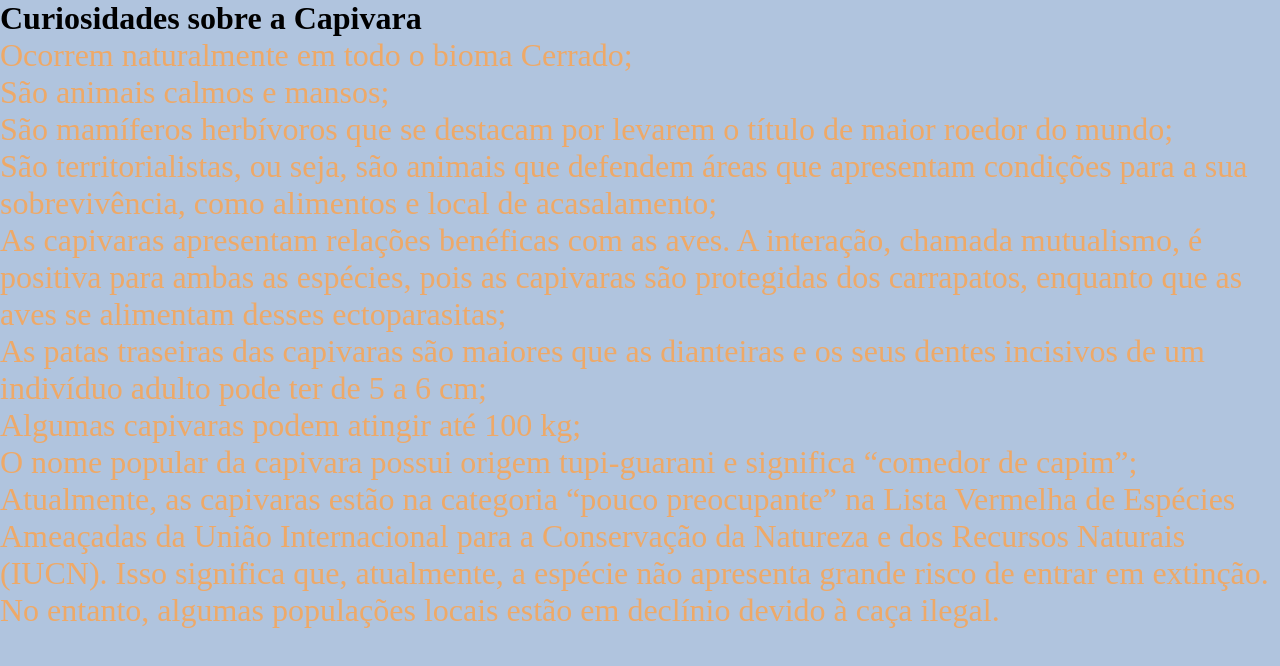
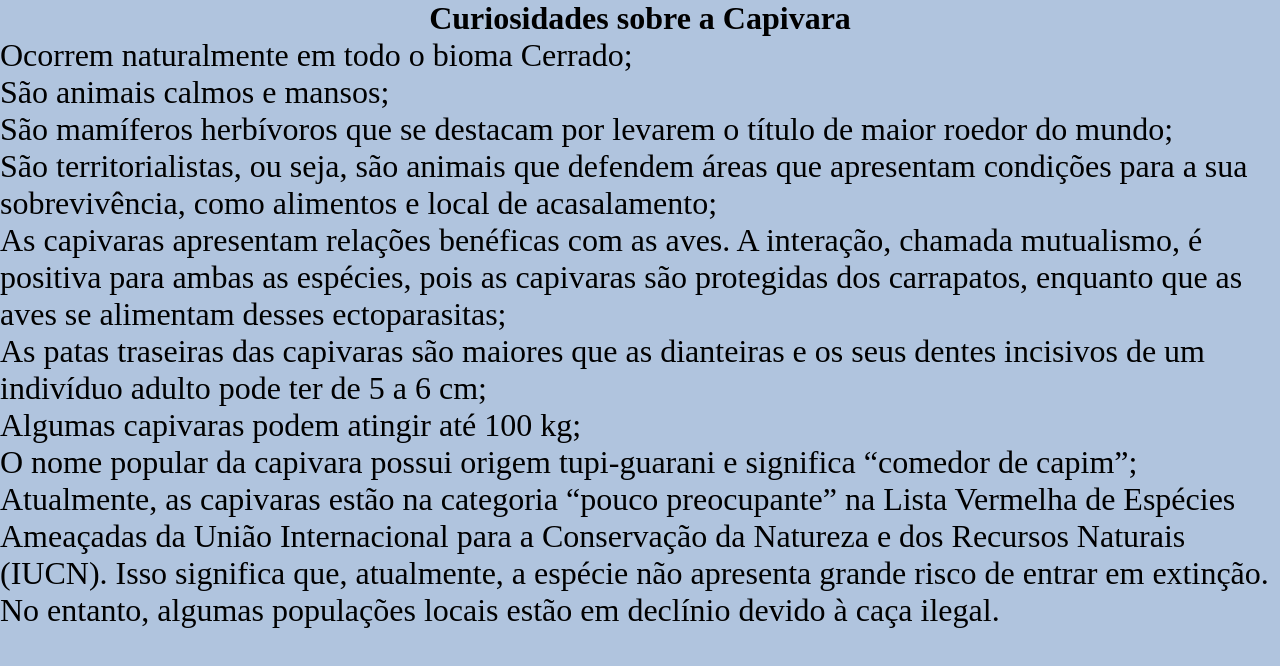
Before and after one commit to ch1manski/revisaoCSS, a plain HTML site: page index.html in a window 1280 px wide. Drawn offline with Linux system fonts and the light colour scheme.

Commit message:
gjnzfgjh

```diff
--- a/index.html
+++ b/index.html
@@ -13,9 +13,14 @@
     body{
         background-color: lightsteelblue;
     }
+    h1{
+        text-align: center;
+        font-style: 36pt;
+    }
+
     p{
         font-size: 24pt;
-        color: rgb(238, 169, 104);
+        color: rgb(0, 0, 0);
         }
     </style>
 </head>
```
